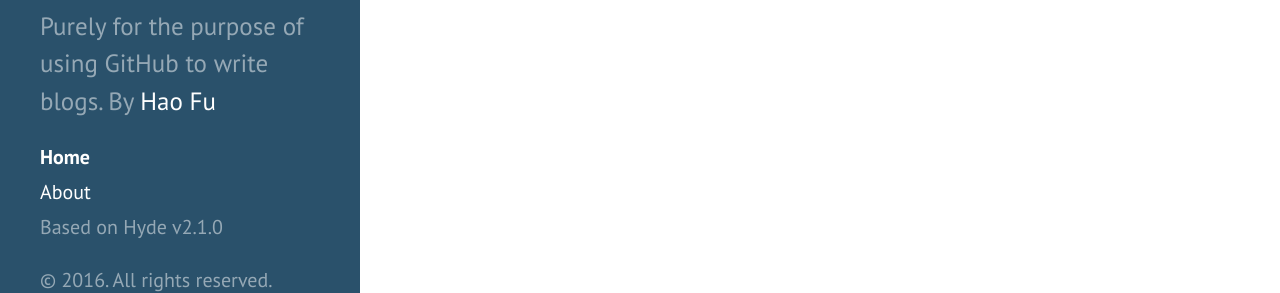
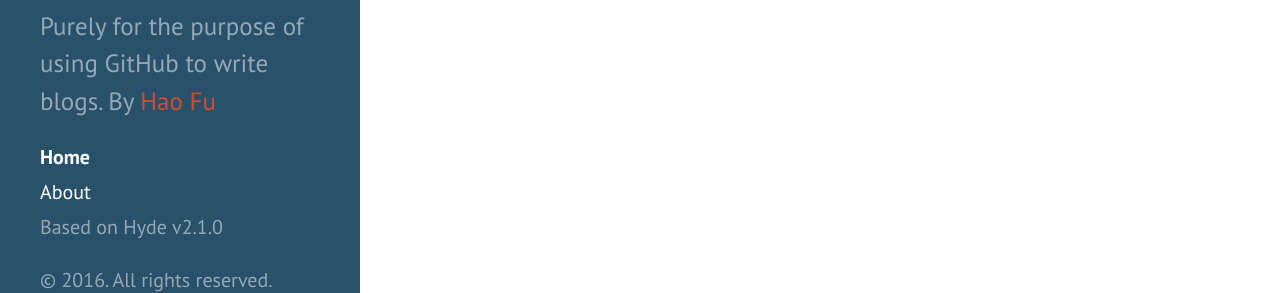
Before and after one commit to solosodium/solosodium.github.io, a Jekyll site: the page built from index.html, in a window 1280 px wide. Shown: the part 565-858 px from the top of the page. Built offline with Jekyll 4.4.1, drawn with Linux system fonts in a browser that asks for light colours; the list of posts is cut into pages by our own code.

Commit message:
Change style

```diff
--- a/public/css/hyde.css
+++ b/public/css/hyde.css
@@ -230,7 +230,7 @@ a.sidebar-nav-item:focus {
 .theme-base-0d .related-posts li a:hover {
   color: #2a516b;
 }
-.theme-base-0d .p a {
+.theme-base-0d p > a {
   color: #d14d32;
 }
 
```
